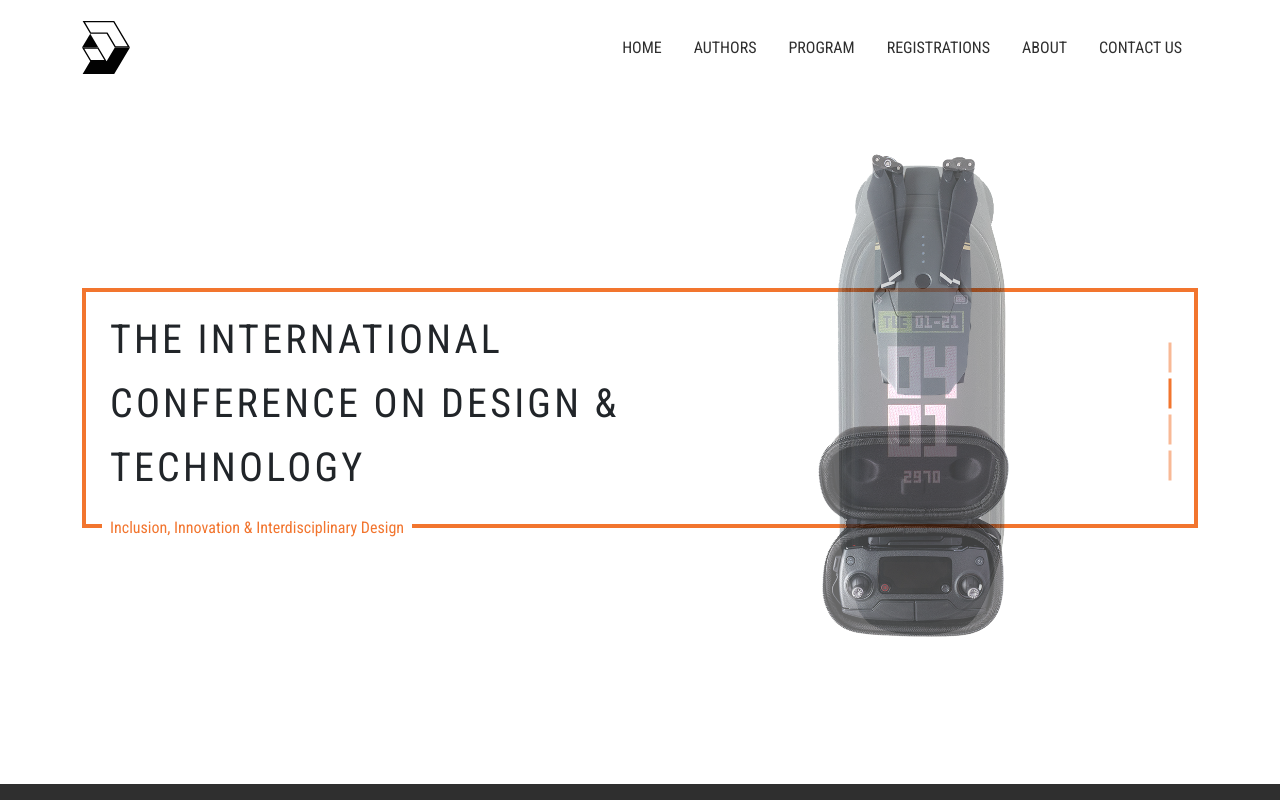
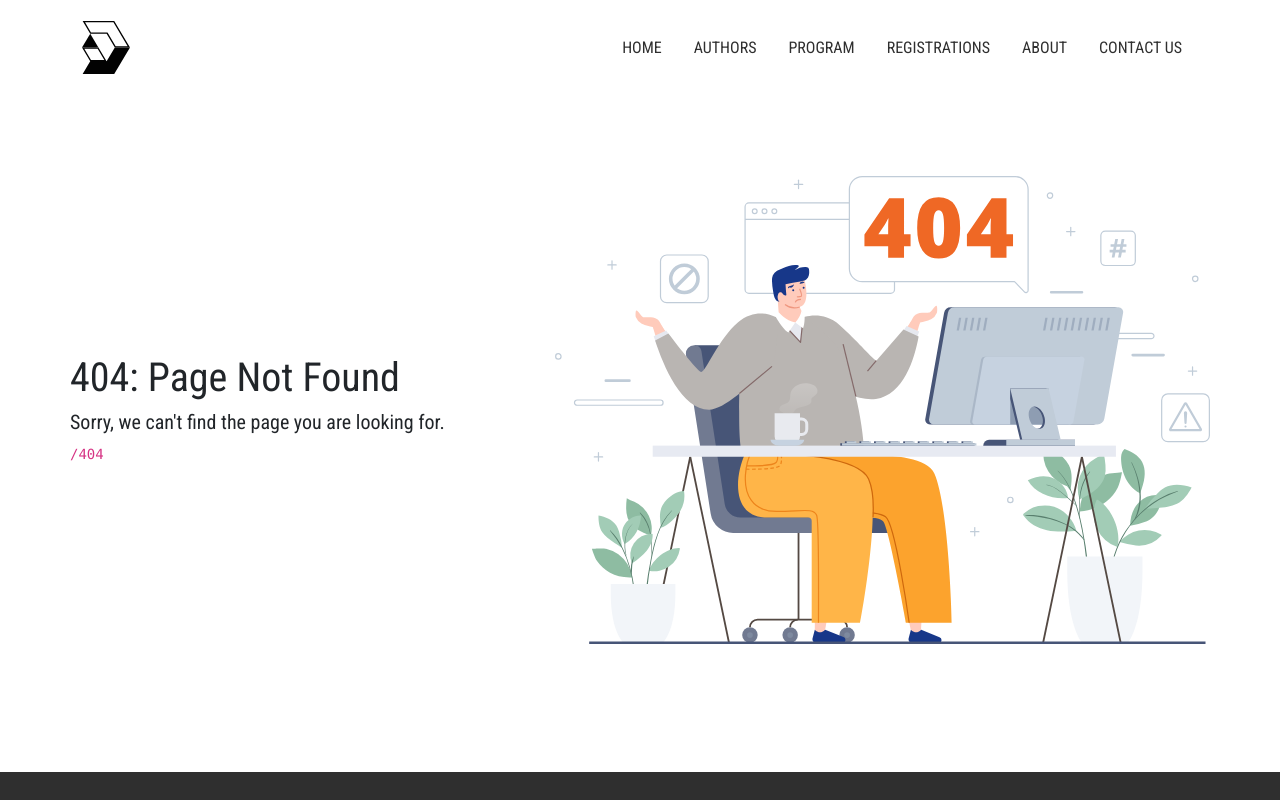
Before and after one commit to AndyJPG/destech-showcase, a React (Create React App) app: page /404 in a window 1280 px wide. Shown: the top 800 px of the page. Built offline with nearby package versions, Linux system fonts and the light colour scheme.

Commit message:
added 404 not found page

```diff
--- a/src/components/Footer/footer.scss
+++ b/src/components/Footer/footer.scss
@@ -1,6 +1,7 @@
 @import "src/assets/sass/variables";
 
 .footer {
+  margin-top: 4rem;
   background: $secondary;
   color: white;
   padding: 2rem 0;
--- a/src/components/HeroImage/heroImage.scss
+++ b/src/components/HeroImage/heroImage.scss
@@ -4,7 +4,7 @@ $hero-background-color: white;
 
 .hero-container {
   background: $hero-background-color;
-  padding-top: 6rem;
+  padding-top: 1rem;
   padding-bottom: 4rem;
 
   //border: 1px solid crimson;
@@ -14,7 +14,7 @@ $hero-background-color: white;
   //}
 
   @media (min-width: 992px) {
-    padding-top: 8rem;
+    padding-top: 4rem;
     padding-bottom: 6rem;
   }
 
--- a/src/components/Navbar/Navbar.tsx
+++ b/src/components/Navbar/Navbar.tsx
@@ -1,7 +1,7 @@
 import './navbarStyle.scss';
 import * as React from 'react';
-import { useState, useEffect } from 'react';
-import { Link } from 'react-router-dom';
+import {useState, useEffect} from 'react';
+import {Link} from 'react-router-dom';
 
 type Menu = {
     name: string,
@@ -12,12 +12,12 @@ function Navbar() {
 
     // Menu options
     const menu: Array<Menu> = [
-        { "name" : "home", "href" : "/home" },
-        { "name" : "authors", "href" : "/authors" },
-        { "name" : "program", "href" : "/program" },
-        { "name" : "registrations", "href" : "/registrations" },
-        { "name" : "about", "href" : "/about" },
-        { "name" : "contact us", "href" : "/contact-us" }
+        {"name": "home", "href": "/"},
+        {"name": "authors", "href": "/authors"},
+        {"name": "program", "href": "/program"},
+        {"name": "registrations", "href": "/registrations"},
+        {"name": "about", "href": "/about"},
+        {"name": "contact us", "href": "/contact-us"}
     ];
 
     // Window position
@@ -46,16 +46,20 @@ function Navbar() {
             <nav className="navbar navbar-expand-lg container-lg">
                 <div className="container-fluid">
                     <Link className="navbar-brand" to="/">
-                        <img className="destech-logo" src={`/assets/img/logo/destech-logo-${yPosition === 0 ? "black" : "white"}.svg`} alt="Destech logo"/>
+                        <img className="destech-logo"
+                             src={`/assets/img/logo/destech-logo-${yPosition === 0 ? "black" : "white"}.svg`}
+                             alt="Destech logo"/>
                     </Link>
 
-                    <button className="navbar-toggler" type="button" data-bs-toggle="collapse" data-bs-target="#navbarSupportedContent" aria-controls="navbarSupportedContent" aria-expanded="false" aria-label="Toggle navigation">
+                    <button className="navbar-toggler" type="button" data-bs-toggle="collapse"
+                            data-bs-target="#navbarSupportedContent" aria-controls="navbarSupportedContent"
+                            aria-expanded="false" aria-label="Toggle navigation">
                         <span className="navbar-toggler-icon"><i className="fas fa-bars"></i></span>
                     </button>
 
                     <div className="collapse navbar-collapse" id="navbarSupportedContent">
                         <ul className="navbar-nav ms-auto mb-2 mb-lg-0">
-                            { menu.map(menu => <li className="nav-item" key={menu.href}>
+                            {menu.map(menu => <li className="nav-item" key={menu.href}>
                                 <Link className="nav-link" to={menu.href}>{menu.name}</Link>
                             </li>)}
                         </ul>
--- a/src/containers/App.tsx
+++ b/src/containers/App.tsx
@@ -3,23 +3,37 @@ import './App.css';
 import {
     BrowserRouter as Router,
     Switch,
-    Route
+    Route,
+    Redirect
 } from "react-router-dom";
 
-import Authors from "./Authors/Authors";
 import Home from "./Home/Home";
+import NotFound404 from "./NotFound404/NotFound404";
+import PageContainer from "./PageContainer/PageContainer";
 
 class App extends React.Component<any, any> {
     render(): React.ReactNode {
         return (
             <div className="whole-content-container container-fluid">
-                <Router>
+                <Router basename={process.env.PUBLIC_URL}>
                     <Switch>
+                        <Route exact path="/">
+                            <PageContainer>
+                                <Home/>
+                            </PageContainer>
+                        </Route>
                         <Route path="/authors">
-                            <Authors/>
+                            <Redirect to="/" />
                         </Route>
-                        <Route path="/">
-                            <Home/>
+                        <Route path="/404">
+                            <PageContainer>
+                                <NotFound404/>
+                            </PageContainer>
+                        </Route>
+                        <Route path="*">
+                            <PageContainer>
+                                <NotFound404/>
+                            </PageContainer>
                         </Route>
                     </Switch>
                 </Router>
--- a/src/containers/Authors/Authors.tsx
+++ b/src/containers/Authors/Authors.tsx
@@ -1,13 +1,9 @@
 import * as React from 'react';
-
-import Navbar from "../../components/Navbar/Navbar";
-import Footer from "../../components/Footer/Footer";
 
 function Authors() {
     return (
         <div>
-            <Navbar/>
-            <Footer/>
+            <h1>Authors page</h1>
         </div>
     )
 }
--- a/src/containers/Home/Home.tsx
+++ b/src/containers/Home/Home.tsx
@@ -1,18 +1,15 @@
 import * as React from "react";
 
-import Navbar from "../../components/Navbar/Navbar";
 import HeroImage from "../../components/HeroImage/HeroImage";
 import ChairManSection from "../../components/ChairManSection/ChairManSection";
 import SectionContainer from "../../components/SectionContainer/SectionContainer";
 import EventDates from "../../components/EventDates/EventDates";
 import InsightSection from "../../components/InsightSection/InsightSection";
 import NewsLetterSection from "../../components/NewsLetterSection/NewsLetterSection";
-import Footer from "../../components/Footer/Footer";
 
 function Home() {
     return (
         <div>
-            <Navbar/>
             <HeroImage/>
             <ChairManSection/>
             <SectionContainer sectionTitle="important dates">
@@ -24,7 +21,6 @@ function Home() {
             <SectionContainer>
                 <NewsLetterSection/>
             </SectionContainer>
-            <Footer/>
         </div>
     )
 }
--- /dev/null
+++ b/src/containers/NotFound404/NotFound404.scss
@@ -0,0 +1,3 @@
+.not-found-img {
+  width: 100%;
+}
--- /dev/null
+++ b/src/containers/NotFound404/NotFound404.tsx
@@ -0,0 +1,24 @@
+import './NotFound404.scss';
+import * as React from "react";
+import { useLocation } from 'react-router-dom';
+
+function NotFound404() : React.ReactElement {
+    return (
+        <div className="container-lg" style={{padding: "4rem 0"}}>
+            <div className="row justify-content-center">
+                <div className="col-12 col-lg-5" style={{alignSelf: "center"}}>
+                    <div>
+                        <h1>404: Page Not Found</h1>
+                        <h5>Sorry, we can't find the page you are looking for.</h5>
+                        <code>{useLocation().pathname}</code>
+                    </div>
+                </div>
+                <div className="col-12 col-lg-7">
+                    <img className="not-found-img" src={`${process.env.PUBLIC_URL}/assets/img/notfound-404.svg`} alt="404 Not Found" />
+                </div>
+            </div>
+        </div>
+    )
+}
+
+export default NotFound404;
--- /dev/null
+++ b/src/containers/PageContainer/PageContainer.tsx
@@ -0,0 +1,19 @@
+import * as React from "react";
+import Navbar from "../../components/Navbar/Navbar";
+import Footer from "../../components/Footer/Footer";
+
+type Props = {
+    children: JSX.Element
+}
+
+function PageContainer(props: Props): React.ReactElement {
+    return (
+        <div className="page-container" style={{paddingTop: "7rem"}}>
+            <Navbar/>
+            {props.children}
+            <Footer/>
+        </div>
+    )
+}
+
+export default PageContainer;
```
Also changed, not shown: public/assets/img/notfound-404.svg (added).
